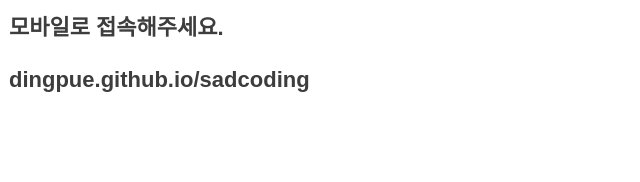
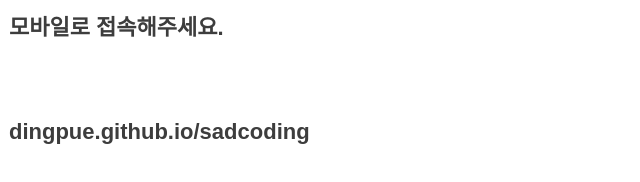
Before and after one commit to dingpue/sadcoding, a plain HTML site: page desktop.html in a window 1280 px wide. Shown: the whole page, without its empty margins (0-640 px from the left). Drawn offline with Linux system fonts and the light colour scheme.

Commit message:
Update desktop.html

```diff
--- a/desktop.html
+++ b/desktop.html
@@ -19,6 +19,6 @@
     <link href="https://fonts.googleapis.com/css2?family=Nanum+Gothic&display=swap" rel="stylesheet">
 </head>
 <body>
-   <h1>모바일로 접속해주세요.<br><br>dingpue.github.io/sadcoding</h1>
+   <h1>모바일로 접속해주세요.<br><br><br><br>dingpue.github.io/sadcoding</h1>
 </body>
 </html>
```
